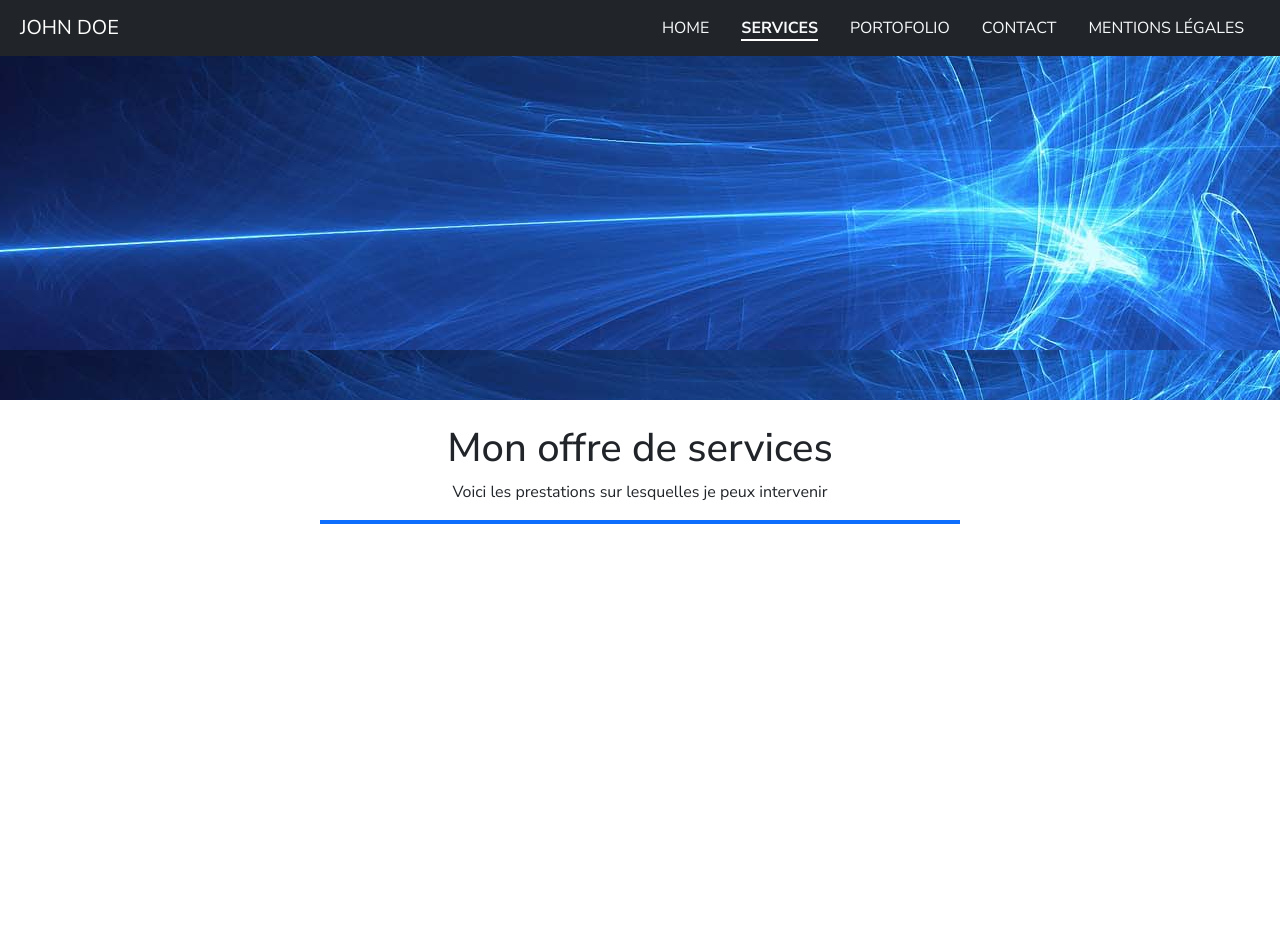
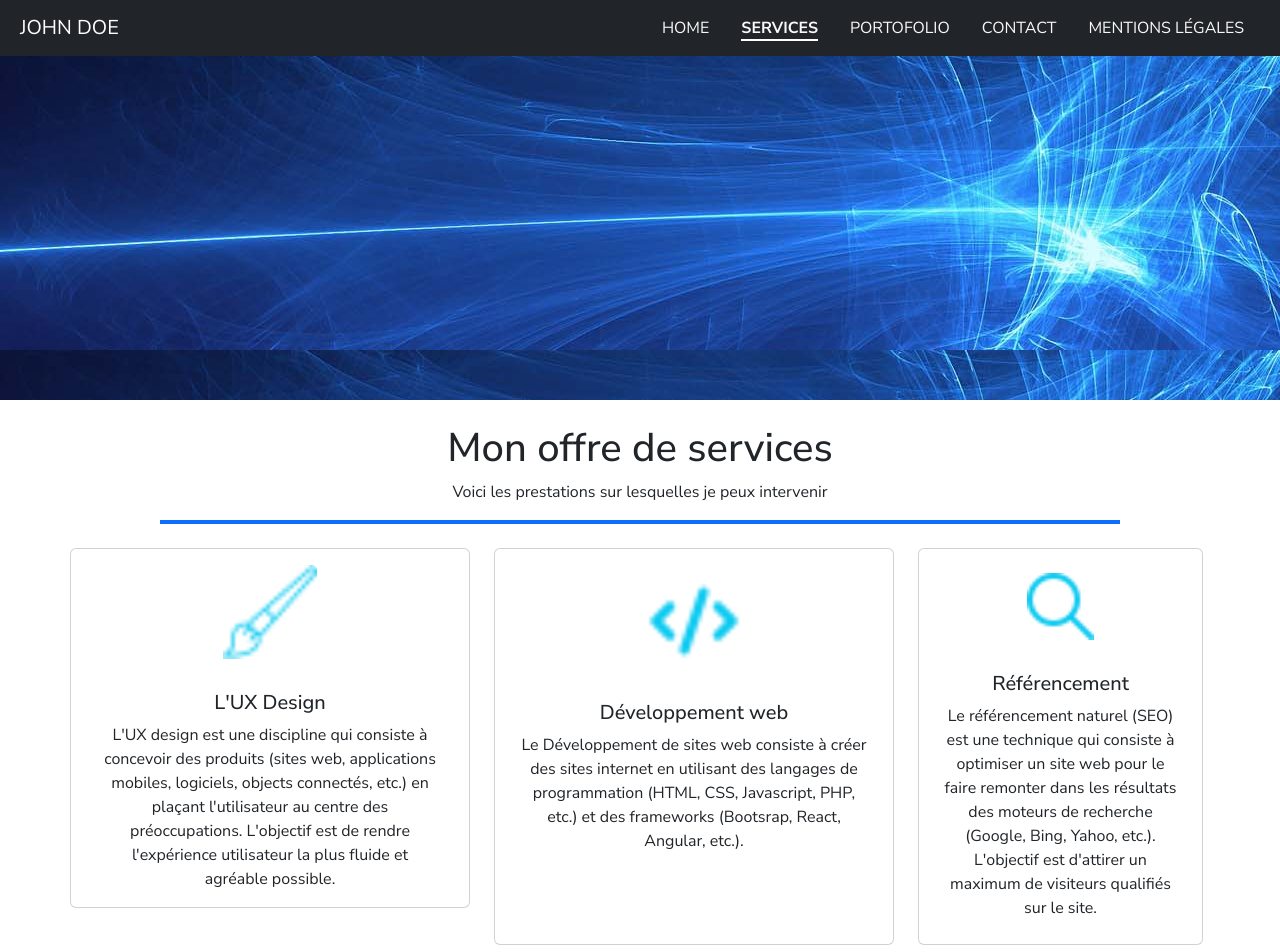
Before and after one commit to xfoule-971/johndoeapp, a React (Create React App) app: page /services in a window 1280 px wide. Shown: the top 952 px of the page. Before the commit the page ends 800 px from the top, so only its background shows below. Built offline with nearby package versions, Linux system fonts and the light colour scheme.

Commit message:
add page services complete

```diff
--- a/src/components/Design.js
+++ b/src/components/Design.js
@@ -2,11 +2,11 @@ import Burste from "../assets/icons/burste.png";
 
 const Design = () =>{
     return(
-        <div class="card" style={{width: '18rem'}}>
-            <img src={Burste} class="card-img-top" alt="icône"/>
-            <div class="card-body">
-                <h5 class="card-title">L'UX Design</h5>
-                <p class="card-text">
+        <div className="card h-100 align-items-center col-md-4" style={{width: '25em'}}>
+            <img src={Burste} className="card-img-top w-25 m-3" alt="icône"/>
+            <div className="card-body text-center">
+                <h5 className="card-title">L'UX Design</h5>
+                <p className="card-text text-fluid">
                     L'UX design est une discipline qui consiste à concevoir des produits
                     (sites web, applications mobiles, logiciels, objects connectés, etc.)
                     en plaçant l'utilisateur au centre des préoccupations. L'objectif est
@@ -14,6 +14,6 @@ const Design = () =>{
                 </p>
             </div>
         </div>
-    )
+    );
 }
 export default Design;
--- a/src/components/Devweb.js
+++ b/src/components/Devweb.js
@@ -2,11 +2,11 @@ import Code from "../assets/icons/code.png"
 
 const Devweb = () =>{
     return(
-        <div class="card" style={{width: '18rem'}}>
-            <img src={Code} class="card-img-top" alt="icône"/>
-            <div class="card-body">
-                <h5 class="card-title">Développement web</h5>
-                <p class="card-text">
+        <div className="card p-2 mx-4 align-items-center col-md-4" style={{width: '25rem'}}>
+            <img src={Code} className="card-img-top w-25 m-3" alt="icône"/>
+            <div class="card-body text-center">
+                <h5 className="card-title">Développement web</h5>
+                <p className="card-text text-fluid">
                     Le Développement de sites web consiste à créer des sites
                     internet en utilisant des langages de programmation
                     (HTML, CSS, Javascript, PHP, etc.) et des frameworks
@@ -14,6 +14,6 @@ const Devweb = () =>{
                 </p>
             </div>
         </div>
-    )
+    );
 }
 export default Devweb;
--- a/src/components/Referencement.js
+++ b/src/components/Referencement.js
@@ -1,10 +1,12 @@
+import Lupe from "../assets/icons/lupe.png";
+
 const Referencement = () =>{
     return(
-        <div class="card" style={{width: '18rem'}}>
-            <img src="..." class="card-img-top" alt="..."/>
-            <div class="card-body">
-                <h5 class="card-title">Référencement</h5>
-                <p class="card-text">
+        <div className="card p-2 align-items-center w-25 col-md-4" style={{width: '25rem'}}>
+            <img src={Lupe} className="card-img-top w-25 m-3" alt="icône"/>
+            <div class="card-body text-center">
+                <h5 className="card-title">Référencement</h5>
+                <p className="card-text text-fluid">
                     Le référencement naturel (SEO) est une technique qui consiste
                     à optimiser un site web pour le faire remonter dans les résultats
                     des moteurs de recherche (Google, Bing, Yahoo, etc.). L'objectif
@@ -12,6 +14,6 @@ const Referencement = () =>{
                 </p>
             </div>
         </div>
-    )
+    );
 }
 export default Referencement;
--- a/src/pages/Portofolio.jsx
+++ b/src/pages/Portofolio.jsx
@@ -1,7 +1,14 @@
 const Portofolio = () =>{
     return(
         <div>
-            <h1>Portofolio</h1>
+            <header>
+                <div className="banner"></div>
+
+                <div className="container text-center mt-4 w-75 border-bottom border-primary border-4 fw-semibold">
+                    <h1 className="fs-bold">Portofolio</h1>
+                    <p>Voici quelques-unes de mes réalistaions</p>
+                </div>
+            </header>
         </div>
     )
 
--- a/src/pages/Services.jsx
+++ b/src/pages/Services.jsx
@@ -1,20 +1,34 @@
+import Design from "../components/Design";
+import Devweb from "../components/Devweb";
+import Referencement from "../components/Referencement";
+import Footer from "../components/Footer";
+
 const Services = () =>{
     return(
         <div>
             <header>
                 <div className="banner"></div>
 
-                <div className="container text-center mt-4 w-50 border-bottom border-primary border-4 fw-semibold">
+                <div className="container text-center mt-4 w-75 border-bottom border-primary border-4 fw-semibold">
                     <h1 className="fs-1">Mon offre de services</h1>
                     <p>Voici les prestations sur lesquelles je peux intervenir</p>
                 </div>
             </header>
 
+           <section className="container mt-4 mb-4">
+                <div className="row">
 
+                    <Design />
 
+                    <Devweb />
 
+                    <Referencement />
+                </div>
+           </section>
+
+            <Footer />
         </div>
-    )
+    );
 
 }
 
```
